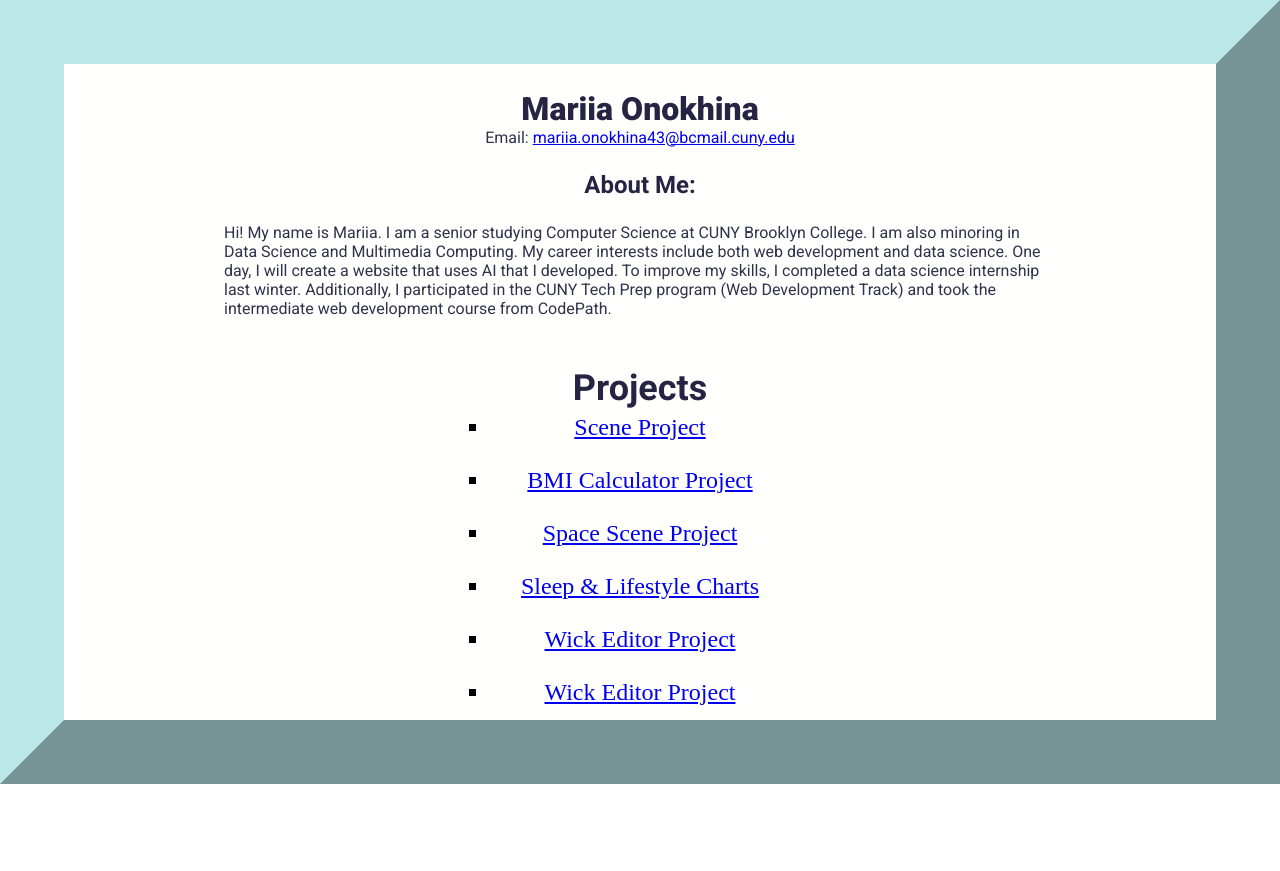
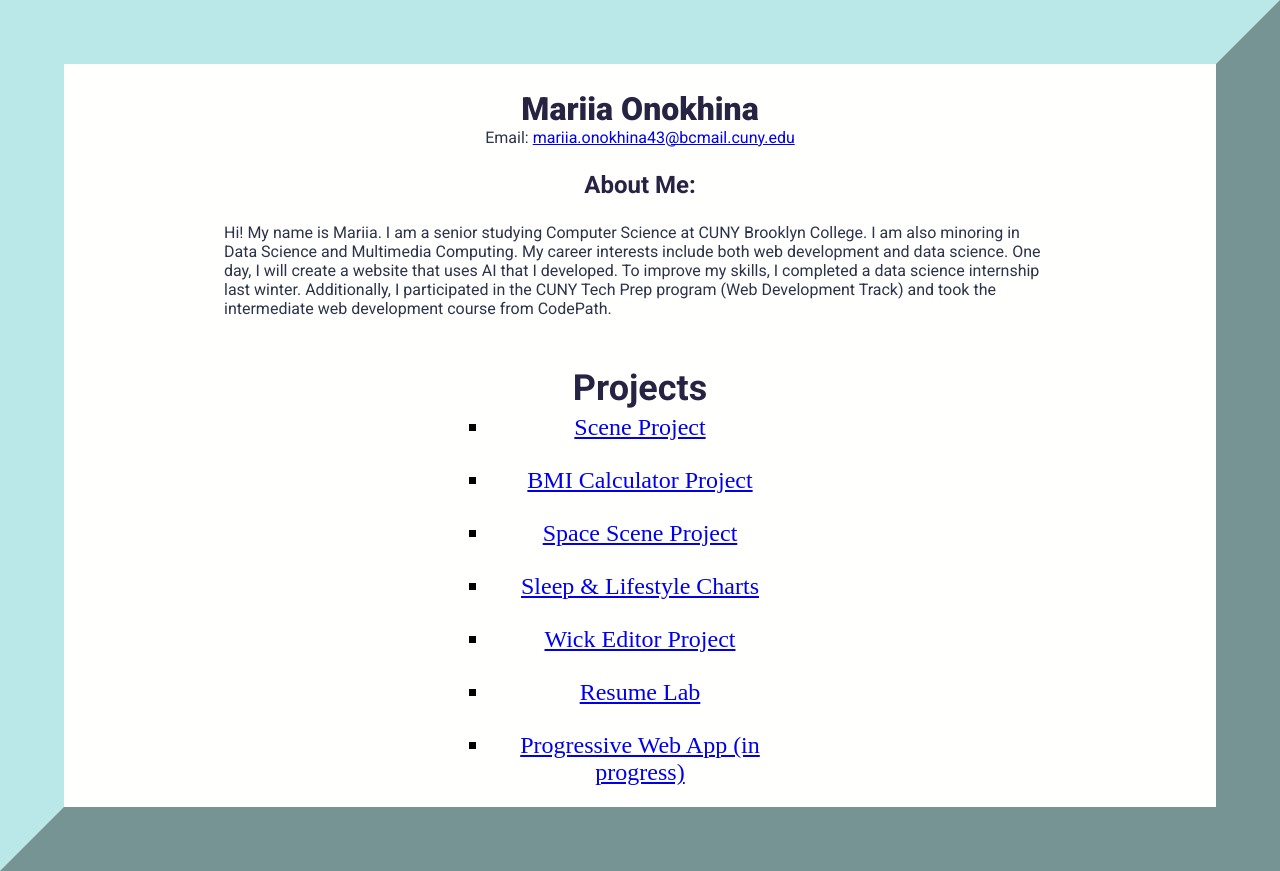
Before and after one commit to mariiaonokhina/portfolio-CISC3610, a plain HTML site: page index.html in a window 1280 px wide. Before the commit the page ends 800 px from the top, so only its background shows below. Drawn offline with Linux system fonts and the light colour scheme; a script that the page names is missing.

Commit message:
Fixed layout

```diff
--- a/index.html
+++ b/index.html
@@ -50,7 +50,10 @@
                 <li><a href="/portfolio-CISC3610/projects/wick-editor/wick-editor.html" class="project">Wick Editor Project</a></li>
             </ul>
             <ul>
-                <li><a href="/portfolio-CISC3610/projects/resume/resume.html" class="project">Wick Editor Project</a></li>
+                <li><a href="/portfolio-CISC3610/projects/resume/resume.html" class="project">Resume Lab</a></li>
+            </ul>
+            <ul>
+                <li><a href="#" class="project">Progressive Web App (in progress)</a></li>
             </ul>
         </nav>
     </div>
--- a/style.css
+++ b/style.css
@@ -5,7 +5,7 @@
 
 .homepage-content-container {
     width: 100vw;
-    height: 100vh;
+    height: fit-content;
     background-color: #e3f6f5;
     display: flex;
     flex-direction: column;
@@ -20,7 +20,7 @@ hr {
 }
 
 .homepage-content-card {
-    height: 55vh;
+    height: fit-content;
     width: fit-content;
     background-color: #fffffe;
     padding: 5vw;
@@ -90,7 +90,7 @@ li {
 .aboutme-website-container {
     background-color: #fffffe;
     border: 5vw outset #bae8e8;
-    height: 82vh;
+    height: fit-content;
     display: flex;
     flex-direction: column;
     align-content: center;
```
